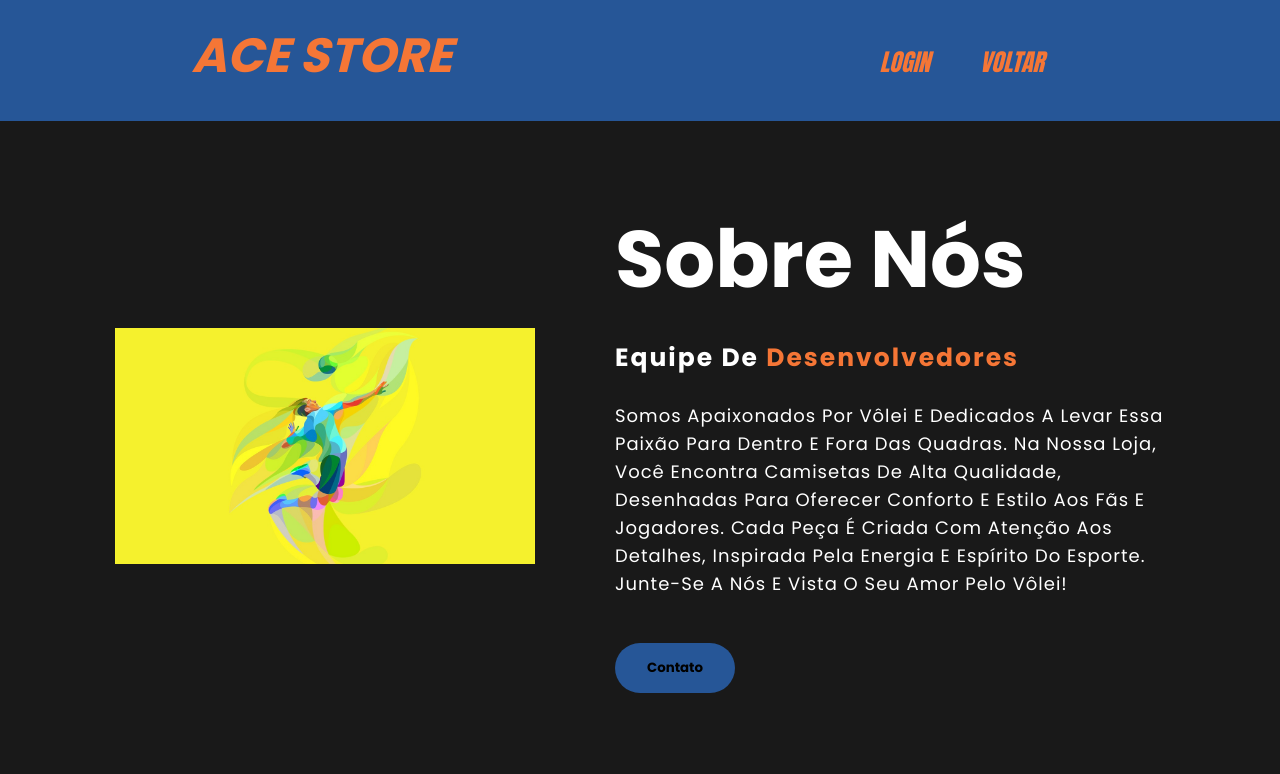
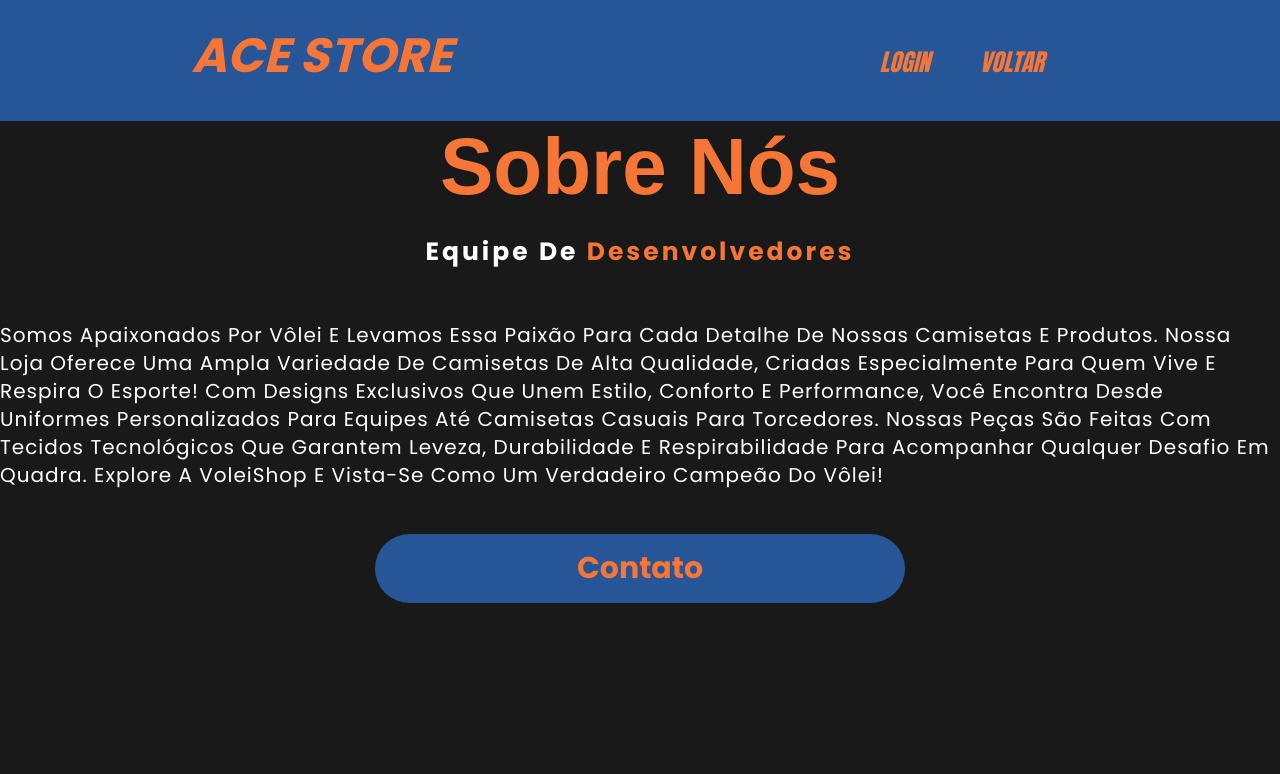
Before and after one commit to daviscar12/projetointegrador, a plain HTML site: page sobre.html in a window 1280 px wide. Drawn offline with Linux system fonts and the light colour scheme.

Commit message:
ACE Store

```diff
--- a/assets/css/_layout.scss
+++ b/assets/css/_layout.scss
@@ -10,6 +10,7 @@
   justify-content: space-around;
   align-items: first baseline;
   padding: 20px 0;
+  font-family: fantasy;
 }
 
 .container-logo {
@@ -21,7 +22,7 @@
     color: #f57636;
     font-size: x-large;
     font-display: center;
-    font-family: 'Franklin Gothic Medium', 'Arial Narrow', Arial, sans-serif;
+    font-family: fantasy;
     font-style: italic;
     display: flex;
     flex-direction: row;
--- a/assets/css/_sobre.scss
+++ b/assets/css/_sobre.scss
@@ -7,42 +7,42 @@
 
 .about {
   width: 100%;
-  padding: 78px 0px;
-  background-image: url('assets');
-
-}
-
-.about img {
-  height: auto;
-  width: 420px;
+  display: flex;
+  justify-content: center;
 }
 
 .about-text {
-  width: 550px;
+  width: 100%;
+  align-items: center;
 }
 
 .main {
-  width: 1130px;
-  max-width: 95%;
+  width: 1400px;
+  height: 1400px;
+  height: 100%;
+  max-width: 100%;
   margin: 0 auto;
   display: flex;
+  justify-content: center;
   align-items: center;
-  justify-content: space-around;
 }
 
 .about-text h1 {
-  color: white;
+  color: #f57636;
   font-size: 80px;
   text-transform: capitalize;
   margin-bottom: 20px;
+  font-family: fantasy;
+  display: flex;
+  align-content: center;
 }
 
 .about-text h5 {
   color: white;
   font-size: 25px;
   text-transform: capitalize;
-  margin-bottom: 25px;
-  letter-spacing: 2px;
+  margin-bottom: 50px;
+  letter-spacing: 3px;
 }
 
 .about-text span {
@@ -53,25 +53,23 @@
   color: white;
   letter-spacing: 1px;
   line-height: 28px;
-  font-size: 18px;
+  font-size: 20px;
   margin-bottom: 45px;
 }
 
 .about-text .buttona {
   background: #265697;
-  color: black;
+  color: #f57636;
   text-decoration: none;
   border: 2px solid transparent;
   font-weight: bold;
-  padding: 13px 30px;
-  border-radius: 30px;
+  padding: 10px 200px;
+  border-radius: 200px;
   transition: .4s;
-
-
-
+  font-size: 30px;
 
   &:hover {
-    font-size: 30px;
+    font-size: 40px;
   }
 
 }
@@ -80,5 +78,12 @@ body.sobre {
 }
 .about-text .buttona a{
   text-decoration: none;
-  color: black;
+  color: #f57636;
+  display: flex;
+  align-items: center;
+  justify-content: center;
 }
+.movi{
+  display: flex;
+  justify-content: center;
+}
--- a/sobre.html
+++ b/sobre.html
@@ -24,16 +24,23 @@
   </header>
   <section class="about">
     <div class="main">
-      <img src="assets/images/fundo1.jpg" alt="">
       <div class="about-text">
+        <div class="movi">
         <h1>Sobre Nós</h1>
+      </div>
+      <div class="movi">
         <h5>Equipe de <span>desenvolvedores</span></h5>
-        <p>Somos apaixonados por vôlei e dedicados a levar essa paixão para dentro e fora das quadras. Na nossa loja,
-          você encontra camisetas de alta qualidade, desenhadas para oferecer conforto e estilo aos fãs e jogadores.
-          Cada peça é criada com atenção aos detalhes, inspirada pela energia e espírito do esporte. Junte-se a nós e
-          vista o seu amor pelo vôlei!
+      </div>
+        <p> somos apaixonados por vôlei e levamos essa paixão para cada detalhe de nossas camisetas e produtos. Nossa
+          loja oferece uma ampla variedade de camisetas de alta qualidade, criadas especialmente para quem vive e
+          respira o esporte! Com designs exclusivos que unem estilo, conforto e performance, você encontra desde
+          uniformes personalizados para equipes até camisetas casuais para torcedores. Nossas peças são feitas com
+          tecidos tecnológicos que garantem leveza, durabilidade e respirabilidade para acompanhar qualquer desafio em
+          quadra. Explore a VoleiShop e vista-se como um verdadeiro campeão do vôlei!
         </p>
+        <div class="movi">
         <button type="button" class="buttona"><a href="https://sandwiche.me/acestore.sc">Contato</a></button>
+        </div>
       </div>
     </div>
   </section>
```
Also changed, not shown: assets/css/styles.css, 1 other file.
